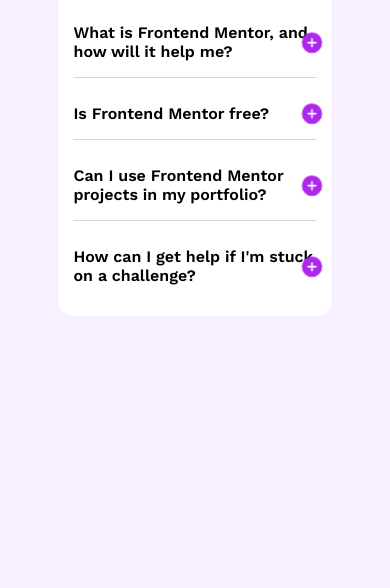
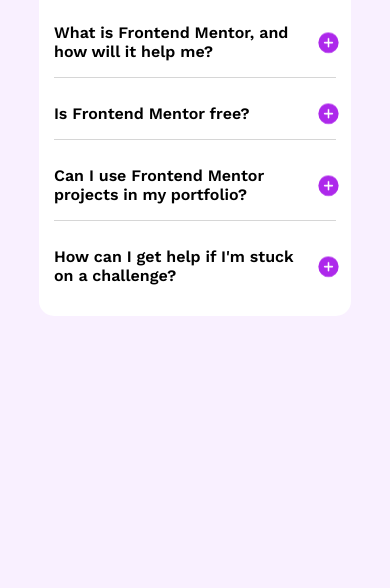
Before and after one commit to razineAl/frontend-mentor-challenge-2, a plain HTML site: page index.html in a window 390 px wide. Shown: the part 256-844 px from the top of the page. Drawn offline with Linux system fonts and the light colour scheme.

Commit message:
fixed responsivity (again...)

```diff
--- a/style.css
+++ b/style.css
@@ -29,7 +29,7 @@
     top: 50%;
     left: 50%;
     transform: translate(-50%,0);
-    width: 80%;
+    width: 90%;
     background-color: #fff;
     padding: 15px;
     border-radius: 15px;
@@ -58,6 +58,10 @@
     align-items: center;
     font-family: WorkSansSemiBold;
 
+}
+div.question p{
+    display: inline-block;
+    margin-right: 30px;
 }
 div.question p:hover{
     cursor: pointer;
@@ -93,7 +97,7 @@
 }
 @media screen and (min-width:375px) {
     .floating-section{
-        width: 70%;
+        width: 80%;
 
     }
     .first-section{
```
